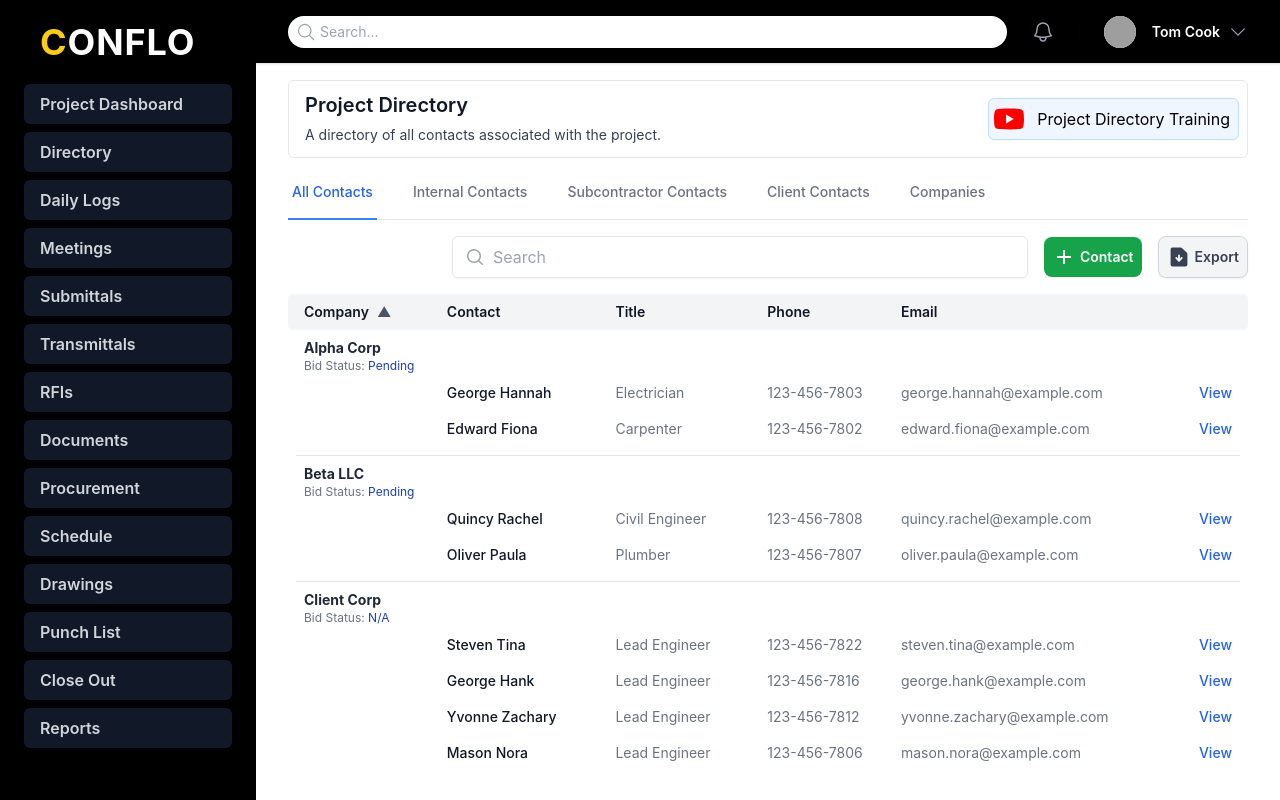
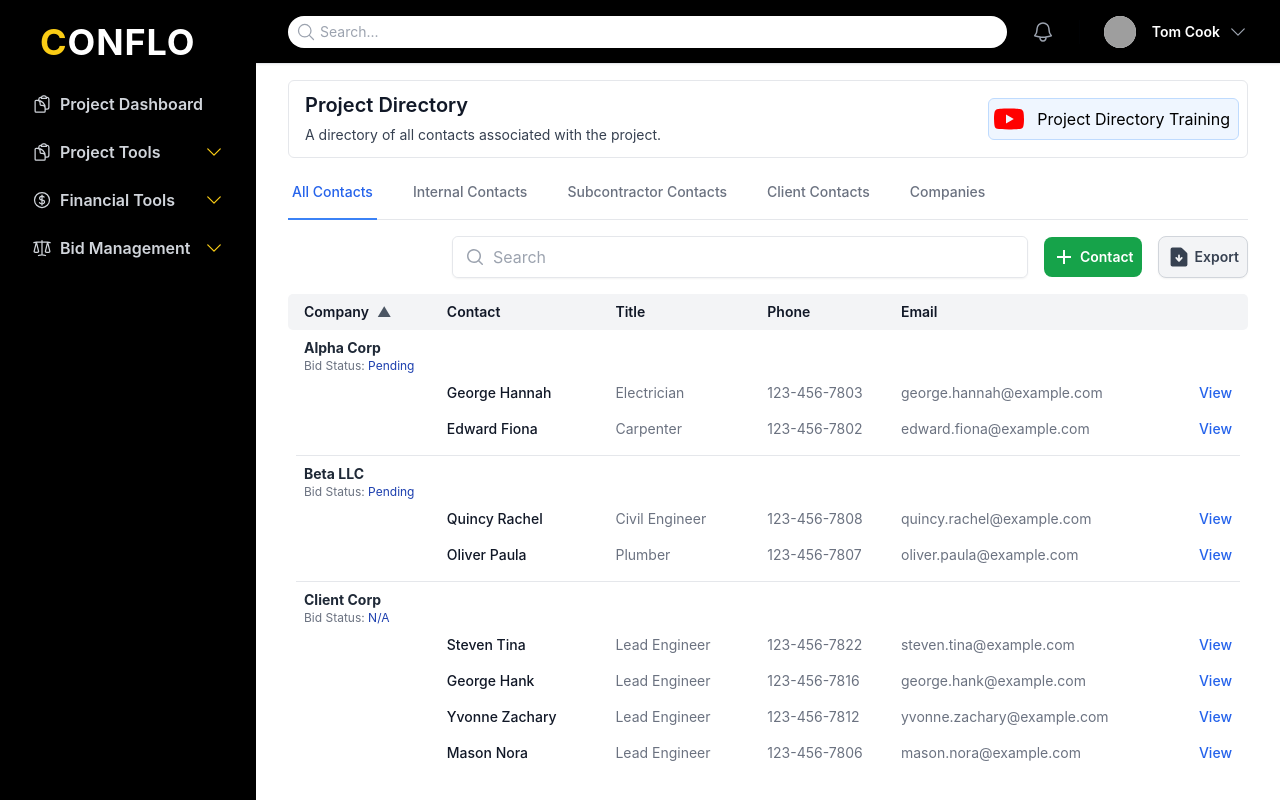
Before and after one commit to ConfloTechnologies/conflo-technologies-react-frontend, a React (Create React App) app: page /directory/project/1 in a window 1280 px wide. Built offline with nearby package versions, Linux system fonts and the light colour scheme; grey boxes are pictures that could not be loaded.

Commit message:
updates to daily log

```diff
--- a/src/App/components/DailyLogCompnents/NewDailyLogForm.component.jsx
+++ b/src/App/components/DailyLogCompnents/NewDailyLogForm.component.jsx
@@ -2426,11 +2426,6 @@ function Photos({ photos, setPhotos }) {
       </div>
   );
 }
-
-
-
-
-
 
 export default function NewDailyLogForm({ companyData, currentTab, handleTabClick, tabs }) {
   const [weatherConditions, setWeatherConditions] = useState([]);
--- a/src/App/layout/AppNavigation.jsx
+++ b/src/App/layout/AppNavigation.jsx
@@ -4,6 +4,7 @@ import {
   Dialog,
   DialogBackdrop,
   DialogPanel,
+  Disclosure,
   Menu,
   MenuButton,
   MenuItem,
@@ -17,10 +18,12 @@ import {
   ChevronDownIcon,
   XMarkIcon,
   MagnifyingGlassIcon,
+  ClipboardDocumentIcon,
+  CurrencyDollarIcon,
+  ScaleIcon
 } from '@heroicons/react/24/outline';
 
-const landingNavigation = [
-  { name: 'Project Dashboard', href: '/dashboard/project/:id' },
+const projectTools = [
   { name: 'Directory', href: '/directory/project/:id'},
   { name: 'Daily Logs', href: '/daily-logs/project/:id' },
   { name: 'Meetings', href: '/meetings/project/:id' },
@@ -34,6 +37,7 @@ const landingNavigation = [
   { name: 'Punch List', href: '/punch-list/project/:id' },
   { name: 'Close Out', href: '/close-out/project/:id' },
   { name: 'Reports', href: '/close-out/project/:id' },
+  { name: 'To-Do List', href: '/close-out/project/:id' },
 ];
 
 const projectNavigation = [
@@ -54,13 +58,13 @@ function classNames(...classes) {
 export default function AppNavigation({ inner_content }) {
   const [sidebarOpen, setSidebarOpen] = useState(false);
   const location = useLocation();
-  const [activeNavigation, setActiveNavigation] = useState(landingNavigation);
+  const [activeNavigation, setActiveNavigation] = useState(projectTools);
 
   useEffect(() => {
     if (location.pathname === '/dashboard' || location.pathname.startsWith('/project')) {
       setActiveNavigation(projectNavigation);
     } else {
-      setActiveNavigation(landingNavigation);
+      setActiveNavigation(projectTools);
     }
   }, [location]);
 
@@ -79,7 +83,6 @@ export default function AppNavigation({ inner_content }) {
         <TransitionChild>
           <div className="absolute left-full top-0 flex w-16 justify-center pt-5 duration-300 ease-in-out">
             <button type="button" className="-m-2.5 p-2.5" onClick={() => setSidebarOpen(false)}>
-                      <span className="sr-only">Close sidebar</span>
               <XMarkIcon className="h-6 w-6 text-white" aria-hidden="true" />
             </button>
           </div>
@@ -93,13 +96,93 @@ export default function AppNavigation({ inner_content }) {
               </Link>
             </h2>
           </div>
+
           <nav className="flex flex-1 flex-col">
             <ul className="flex flex-1 flex-col gap-y-2">
-                      {activeNavigation.map((item, index) => (
-                        <li key={index} className={isActive(item.href) ? 'border border-white-sm' : ''}>
-                          <Link to={item.href} className="block py-2 px-4 text-md font-semibold text-gray-300 hover:bg-gray-700 hover:text-white">{item.name}</Link>
+
+              {/* Project Dashboard button */}
+              <li>
+                <Link
+                  to="/dashboard/project/:id"
+                  className={`block py-2 px-4 text-md font-semibold text-gray-300 hover:text-yellow-400 ${isActive('/dashboard/project/:id') ? 'text-yellow-400 underline' : ''} flex items-center space-x-2`}
+                >
+                  <ClipboardDocumentIcon className="mr-2 h-5 w-5 text-gray-300" aria-hidden="true" />
+                  <span>Project Dashboard</span>
+                </Link>
               </li>
+
+              {/* Project Tools Accordion */}
+              <Disclosure>
+                {({ open }) => (
+                  <>
+                    <Disclosure.Button className="w-full py-2 px-4 text-md font-semibold text-gray-300 hover:text-yellow-400 flex justify-between items-center">
+                      <span className="flex items-center space-x-2">
+                        <ClipboardDocumentIcon className="mr-2 h-5 w-5 text-gray-300" aria-hidden="true" />
+                        <span>Project Tools</span>
+                      </span>
+                      <ChevronDownIcon className={`${open ? 'rotate-180' : ''} w-5 h-5 text-yellow-400`} />
+                    </Disclosure.Button>
+                    <Disclosure.Panel className="space-y-2">
+                      {projectTools.map((tool) => (
+                        <Link
+                          key={tool.name}
+                          to={tool.href}
+                          className={`block ml-9 py-2 px-4 text-md font-semibold text-gray-300 hover:text-yellow-400 ${isActive(tool.href) ? 'text-yellow-400 underline' : ''}`}
+                        >
+                          {tool.name}
+                        </Link>
                       ))}
+                    </Disclosure.Panel>
+                  </>
+                )}
+              </Disclosure>
+
+              {/* Financial Management Accordion */}
+              <Disclosure>
+                {({ open }) => (
+                  <>
+                    <Disclosure.Button className="w-full py-2 px-4 text-md font-semibold text-gray-300 hover:text-yellow-400 flex justify-between items-center">
+                      <span className="flex items-center space-x-2">
+                        <CurrencyDollarIcon className="mr-2 h-5 w-5 text-gray-300" aria-hidden="true" />
+                        <span>Financial Tools</span>
+                      </span>
+                      <ChevronDownIcon className={`${open ? 'rotate-180' : ''} w-5 h-5 text-yellow-400`} />
+                    </Disclosure.Button>
+                    <Disclosure.Panel className="space-y-2">
+                      <Link
+                        to="/financial-management"
+                        className={`block ml-9 py-2 px-4 text-md font-semibold text-gray-300 hover:text-yellow-400 ${isActive('/financial-management') ? 'text-yellow-400 underline' : ''}`}
+                      >
+                        Overview
+                      </Link>
+                    </Disclosure.Panel>
+                  </>
+                )}
+              </Disclosure>
+
+              {/* Bid Management Accordion */}
+              <Disclosure>
+                {({ open }) => (
+                  <>
+                    <Disclosure.Button className="w-full py-2 px-4 text-md font-semibold text-gray-300 hover:text-yellow-400 flex justify-between items-center">
+                      <span className="flex items-center space-x-2">
+                        <ScaleIcon className="mr-2 h-5 w-5 text-gray-300" aria-hidden="true" />
+                        <span>Bid Management</span>
+                      </span>
+                      <ChevronDownIcon className={`${open ? 'rotate-180' : ''} w-5 h-5 text-yellow-400`} />
+                    </Disclosure.Button>
+                    <Disclosure.Panel className="space-y-2">
+                      <Link
+                        to="/bid-management"
+                        className={`block ml-9 py-2 px-4 text-md font-semibold text-gray-300 hover:text-yellow-400 ${isActive('/bid-management') ? 'text-yellow-400 underline' : ''}`}
+                      >
+                        Overview
+                      </Link>
+                    </Disclosure.Panel>
+                  </>
+                )}
+              </Disclosure>
+
             </ul>
           </nav>
         </div>
@@ -107,6 +190,19 @@ export default function AppNavigation({ inner_content }) {
     </div>
   </Transition>
 </Dialog>
+
+
+
+
+
+
+
+
+
+
+
+
+
 
 <div className="hidden lg:fixed lg:inset-y-0 lg:z-50 lg:flex lg:w-64 lg:flex-col">
   <div className="flex grow flex-col gap-y-5 overflow-y-auto bg-black px-6 pb-4">
@@ -117,17 +213,114 @@ export default function AppNavigation({ inner_content }) {
         </Link>
       </h2>
     </div>
+
     <nav className="flex flex-1 flex-col">
       <ul className="flex flex-1 flex-col gap-y-2">
-                {activeNavigation.map((item, index) => (
-                  <li key={index} className={isActive(item.href) ? 'rounded-md border border-2 border-white' : ''}>
-                    <Link to={item.href} className="block bg-gray-900 rounded-md py-2 px-4 text-md font-semibold text-gray-300 hover:bg-gray-700 hover:text-white">{item.name}</Link>
+
+        {/* Project Dashboard button */}
+        <li>
+          <Link
+            to="/dashboard/project/:id"
+            className={`block py-2 px-2 text-md font-semibold text-gray-300 hover:text-yellow-400 ${isActive('/dashboard/project/:id') ? 'text-yellow-400 underline' : ''} flex items-center space-x-2`}
+          >
+            <ClipboardDocumentIcon className="h-5 w-5 text-gray-300" aria-hidden="true" />
+            <span>Project Dashboard</span>
+          </Link>
         </li>
+
+        {/* Project Tools Accordion */}
+        <Disclosure>
+          {({ open }) => (
+            <>
+              <Disclosure.Button className="w-full py-2 px-2 text-md font-semibold text-gray-300 hover:text-yellow-400 flex justify-between items-center">
+                <span className="flex items-center space-x-2">
+                  <ClipboardDocumentIcon className="h-5 w-5 text-gray-300" aria-hidden="true" />
+                  <span>Project Tools</span>
+                </span>
+                <ChevronDownIcon className={`${open ? 'rotate-180' : ''} w-5 h-5 text-yellow-400`} />
+              </Disclosure.Button>
+              <Disclosure.Panel className="space-y-2">
+                {projectTools.map((tool) => (
+                  <Link
+                    key={tool.name}
+                    to={tool.href}
+                    className={`block ml-5 py-2 px-4 text-md font-semibold text-gray-300 hover:text-yellow-400 ${isActive(tool.href) ? 'text-yellow-400 underline' : ''} flex items-center space-x-2`}
+                  >
+                    <span>{tool.name}</span>
+                  </Link>
                 ))}
+              </Disclosure.Panel>
+            </>
+          )}
+        </Disclosure>
+
+        {/* Financial Management Accordion */}
+        <Disclosure>
+          {({ open }) => (
+            <>
+              <Disclosure.Button className="w-full py-2 px-2 text-md font-semibold text-gray-300 hover:text-yellow-400 flex justify-between items-center">
+                <span className="flex items-center space-x-2 pr-2">
+                  <CurrencyDollarIcon className="h-5 w-5 text-gray-300" aria-hidden="true" />
+                  <span>Financial Tools</span>
+                </span>
+                <ChevronDownIcon className={`${open ? 'rotate-180' : ''} w-5 h-5 text-yellow-400`} />
+              </Disclosure.Button>
+              <Disclosure.Panel className="space-y-2">
+                <Link
+                  to="/financial-management"
+                  className={`block ml-5 py-2 px-4 text-md font-semibold text-gray-300 hover:text-yellow-400 ${isActive('/financial-management') ? 'text-yellow-400 underline' : ''} flex items-center space-x-2`}
+                >
+                  <span>Overview</span>
+                </Link>
+              </Disclosure.Panel>
+            </>
+          )}
+        </Disclosure>
+
+        {/* Bid Management Accordion */}
+        <Disclosure>
+          {({ open }) => (
+            <>
+              <Disclosure.Button className="w-full py-2 px-2 text-md font-semibold text-gray-300 hover:text-yellow-400 flex justify-between items-center">
+                <span className="flex items-center space-x-2 ">
+                  <ScaleIcon className="h-5 w-5 text-gray-300" aria-hidden="true" />
+                  <span>Bid Management</span>
+                </span>
+                <ChevronDownIcon className={`${open ? 'rotate-180' : ''} w-5 h-5 text-yellow-400`} />
+              </Disclosure.Button>
+              <Disclosure.Panel className="space-y-2">
+                <Link
+                  to="/bid-management"
+                  className={`block ml-5 py-2 px-4 text-md font-semibold text-gray-300 hover:text-yellow-400 ${isActive('/bid-management') ? 'text-yellow-400 underline' : ''} flex items-center space-x-2`}
+                >
+                  <span>Overview</span>
+                </Link>
+              </Disclosure.Panel>
+            </>
+          )}
+        </Disclosure>
+
       </ul>
     </nav>
   </div>
 </div>
+
+
+
+
+
+
+
+
+
+
+
+
+
+
+
+
+
 
         <div className="lg:pl-64">
           <div className="fixed top-0 left-0 right-0 z-40 flex h-16 items-center gap-x-4 border-b border-gray-200 bg-black px-4 shadow-sm sm:gap-x-6 sm:px-6 lg:pl-72 lg:pr-8">
```
Lines whose indentation alone changed are shown as unchanged.
